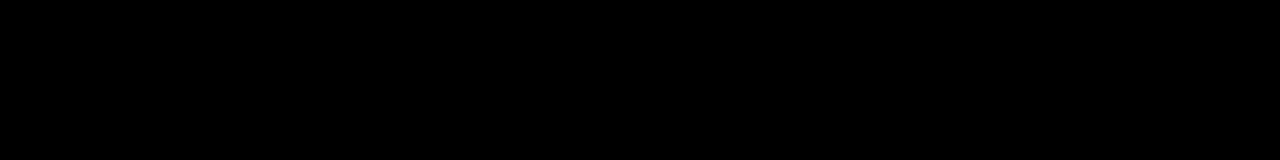
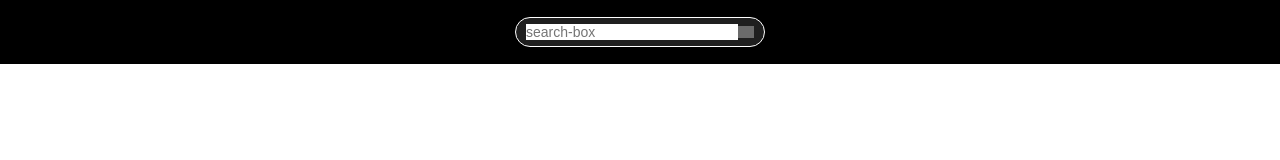
Before and after one commit to Divyam-Nailwal/Singers, a website: page src/index.html in a window 1280 px wide. Drawn offline with Linux system fonts and the light colour scheme; grey boxes are pictures that could not be loaded.

Commit message:
half nav

```diff
--- a/src/index.html
+++ b/src/index.html
@@ -7,8 +7,15 @@
   <link rel="stylesheet" href="style.css">
 </head>
 <body>
-  <div id="nav">
+  <div id="main">
+    <div id="nav">
+      <div class="search-box">
+        <input type="text" placeholder="search-box">
+        <img src="https://cdn-icons-png.flaticon.com/512/622/622669.png">
+      </div>
 
+
+    </div>
   </div>
 
   <script src="script.js"></script>
--- a/src/style.css
+++ b/src/style.css
@@ -5,9 +5,32 @@
 }
 
 #nav {
-  height: 100vh;
+  height:8vh;
   width: 100%;
   background-color: black;
   display: flex;
+  justify-content: center;
+  align-items: center;
+}
 
+.search-box {
+  display: flex;
+  align-items: center;
+  background: #1F1F1F;
+  border: 1px solid #fff;
+  padding: 6px 10px;
+  border-radius: 25px;
+  width: 250px;
 }
+
+.search-box input {
+  border: none;
+  outline: none;
+  flex: 1;
+  font-size: 14px;
+}
+
+.search-box img {
+  width: 16px;
+  opacity: 0.6;
+}
```
